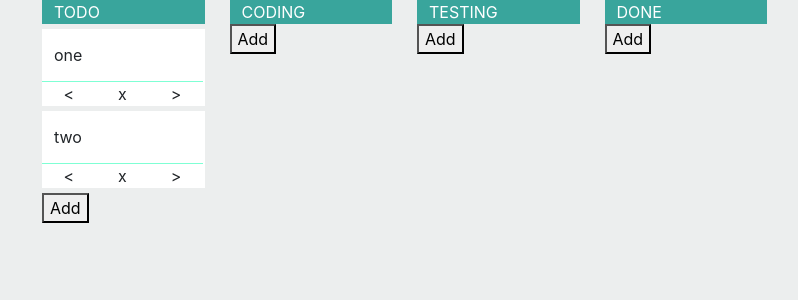
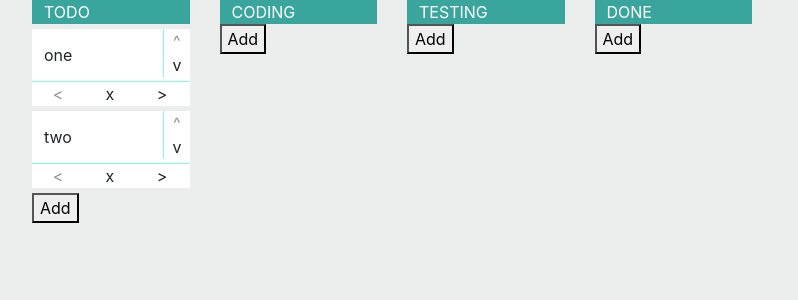
Before and after one commit to adevkota/tasklist, an Angular app: page / in a window 1280 px wide. Shown: the top 300 px of the page, without its empty margins (248-1046 px from the left). Built offline with nearby package versions, Linux system fonts and the light colour scheme.

Commit message:
vertical buttons

```diff
--- a/src/app/info-card/info-card.component.html
+++ b/src/app/info-card/info-card.component.html
@@ -1,10 +1,19 @@
 
 <div class="info-card">
-  <div class="info">{{info}}</div>
-
+  <div class="row no-gutters">
+    <div class="col">
+      <div class="info">{{info}}</div>
+    </div>
+    <div class="col-2">
+      <div class="control-group vertical">
+        <span [ngClass]="{'disabled': listIndex===0}" (click)="moveUp()" class="control">^</span>
+        <span [ngClass]="{'disabled': listIndex===3}"(click)="moveDown()" class="control">v</span>
+      </div>
+    </div>
+  </div>
   <div class="control-group">
-    <span [ngClass]="{'disabled': listIndex>0}" (click)="moveToPrev()" class="control"><</span>
+    <span [ngClass]="{'disabled': listIndex===0}" (click)="moveToPrev()" class="control"><</span>
     <span (click) = "deleteCard()" class="control">x</span>
-    <span [ngClass]="{'disabled': listIndex>0}"(click)="moveToNext()" class="control">></span>
+    <span [ngClass]="{'disabled': listIndex===3}"(click)="moveToNext()" class="control">></span>
   </div>
 </div>
--- a/src/app/info-card/info-card.component.scss
+++ b/src/app/info-card/info-card.component.scss
@@ -8,13 +8,27 @@
 
     .control-group{
         display: flex;
+        border-top: 1px solid aquamarine;
         .control{
             display: inline-block;
             width: 33%;
             text-align: center;
-            border-top: 1px solid aquamarine;
-            &:hover{
+            &:not(.disabled):hover{
                 background-color: aquamarine;
+            }
+
+            &.disabled{
+                opacity: 0.5;
+
+            }
+        }
+
+        &.vertical{
+            border-top: 0;
+            border-left:1px solid aquamarine;
+            flex-flow: column;
+            .control{
+                width: 100%;
             }
         }
     }
--- a/src/app/info-card/info-card.component.ts
+++ b/src/app/info-card/info-card.component.ts
@@ -24,6 +24,13 @@ export class InfoCardComponent implements OnInit {
 		if(this.listIndex === 0) { return; }
 		this.messageService.sendMessage('prev', {index: this.index, listIndex: this.listIndex, info: this.info});
 	}
+
+	public moveDown() {
+
+	}
+	public moveUp() {
+
+	}
 	public deleteCard() {
 		this.messageService.sendMessage('deleteTask', {index: this.index, listIndex: this.listIndex});
 	}
--- a/src/styles.scss
+++ b/src/styles.scss
@@ -2,16 +2,6 @@
 .mat-checkbox-layout {
     margin-bottom: 0.1rem;
 }
-
-div.col{
-    padding-left:25px !important;
-    padding-right:0 !important;
-
-    &:last-child{
-        padding-right:25px;
-    }
-}
-
 body{
     background-color: #ECEEEE;
 }
```
